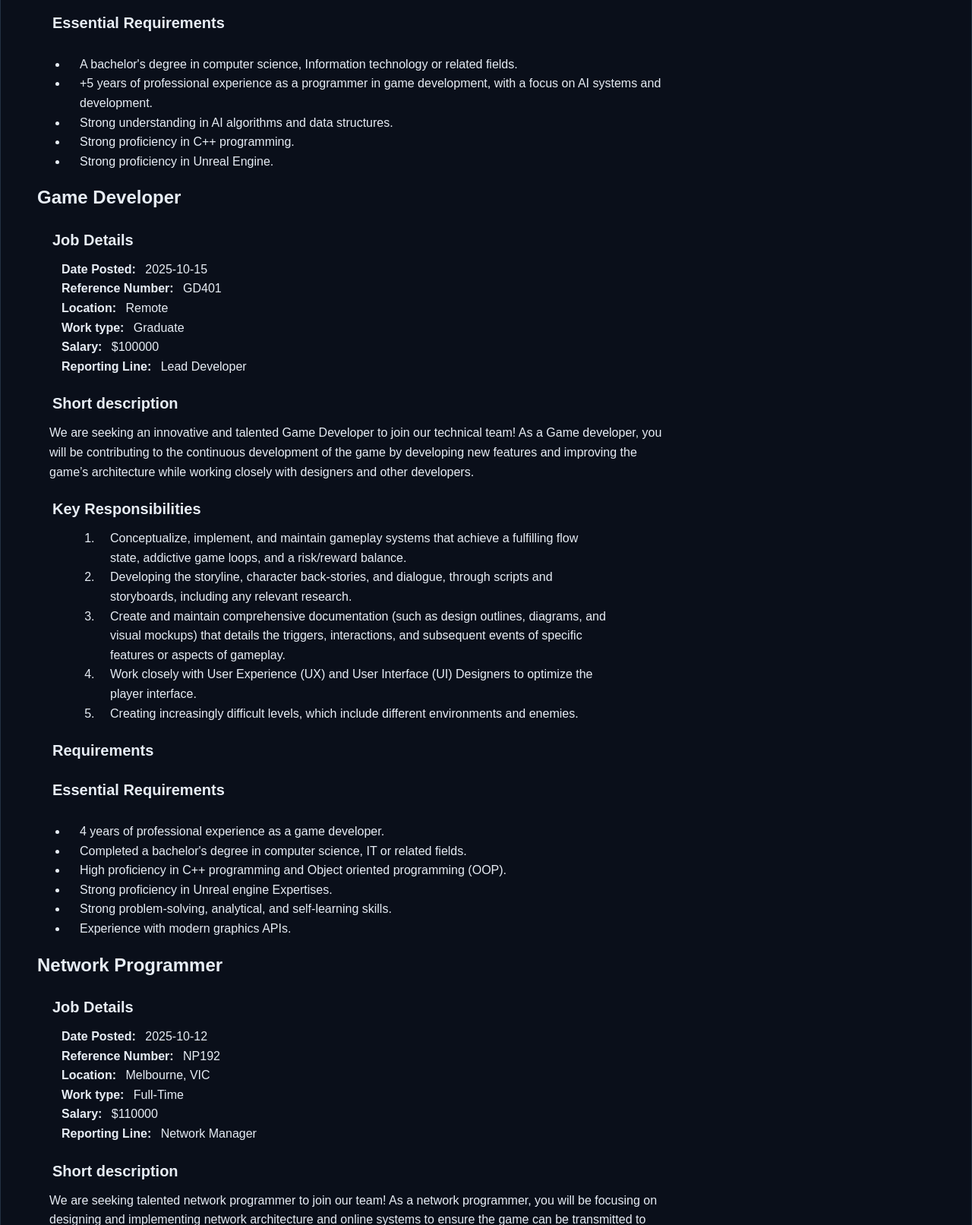
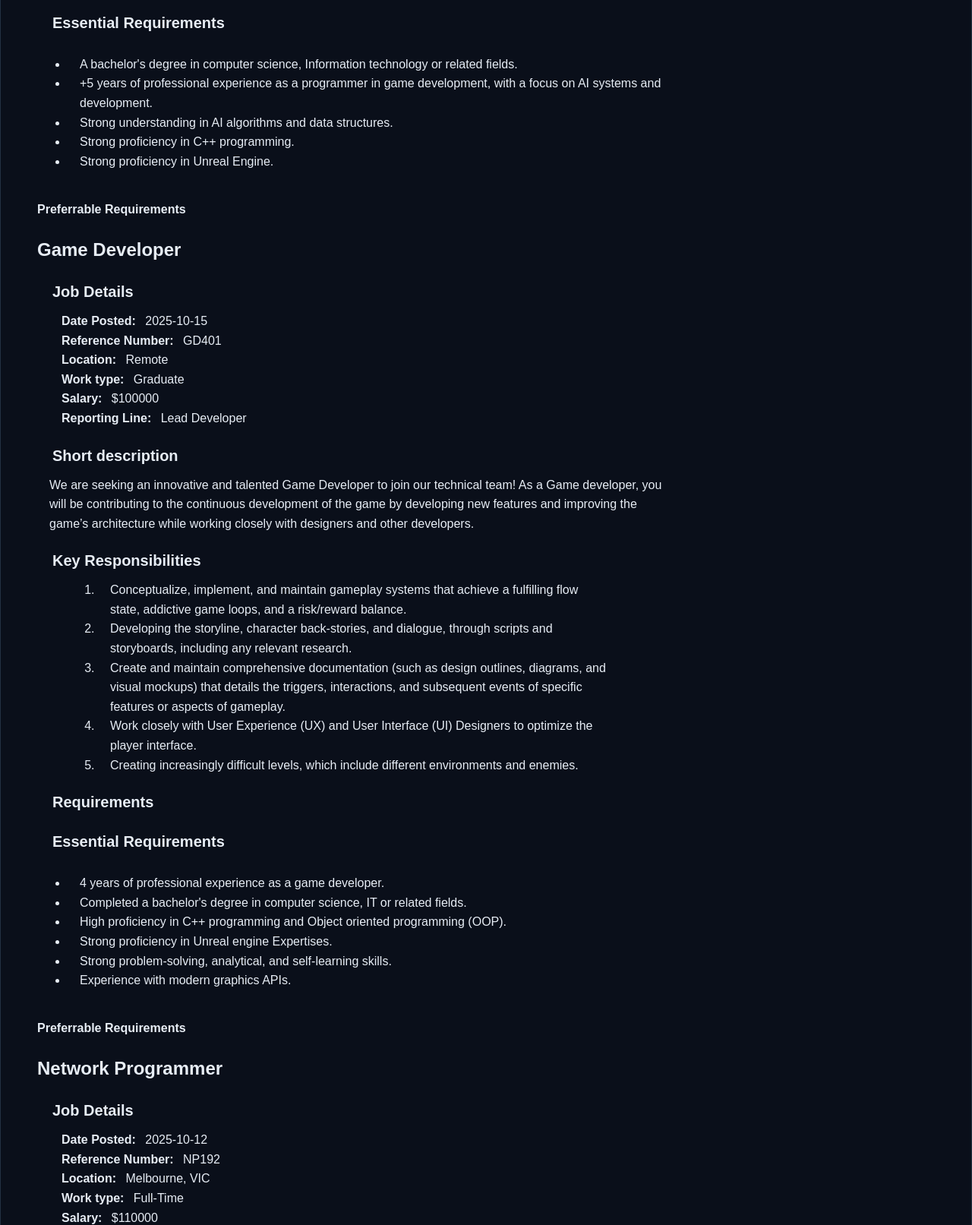
Before and after one commit to majisticswin/Assignment-Applied-Web-Project-Part-2, a PHP site: page /jobs.php in a window 1280 px wide. Shown: the part 963-2576 px from the top of the page at 76% size. Run offline with PHP 8.4, Linux system fonts and the light colour scheme; data comes from the database, SQL or seed files in the repository.

Commit message:
feat(jobs): add subheading for preferrable requirements

```diff
--- a/jobs.php
+++ b/jobs.php
@@ -106,6 +106,10 @@
 
                                     echo "</ul>
                                 </section>
+
+                                <h4>Preferrable Requirements</h4>
+
+
                             </div>
                             ";
                         }
```
